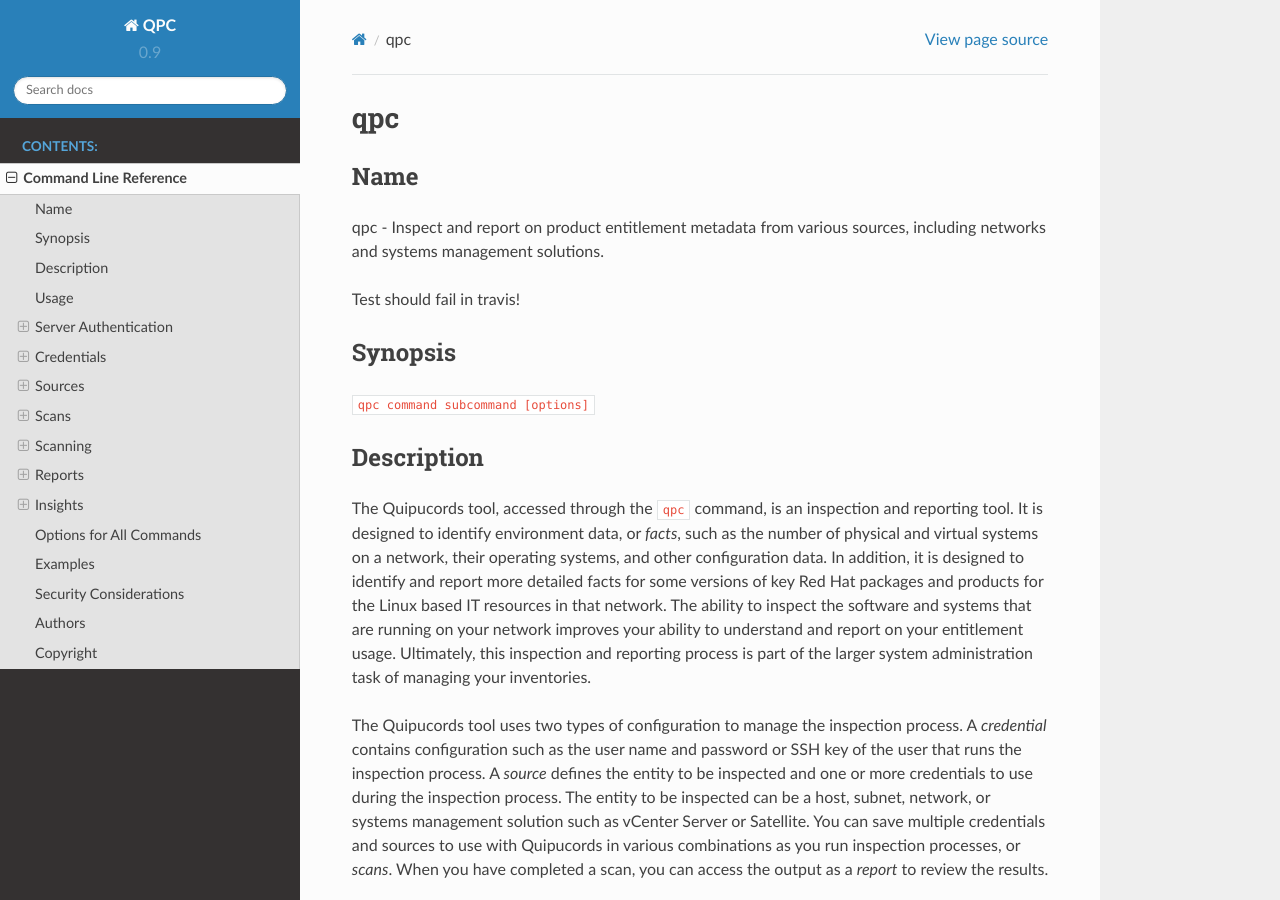
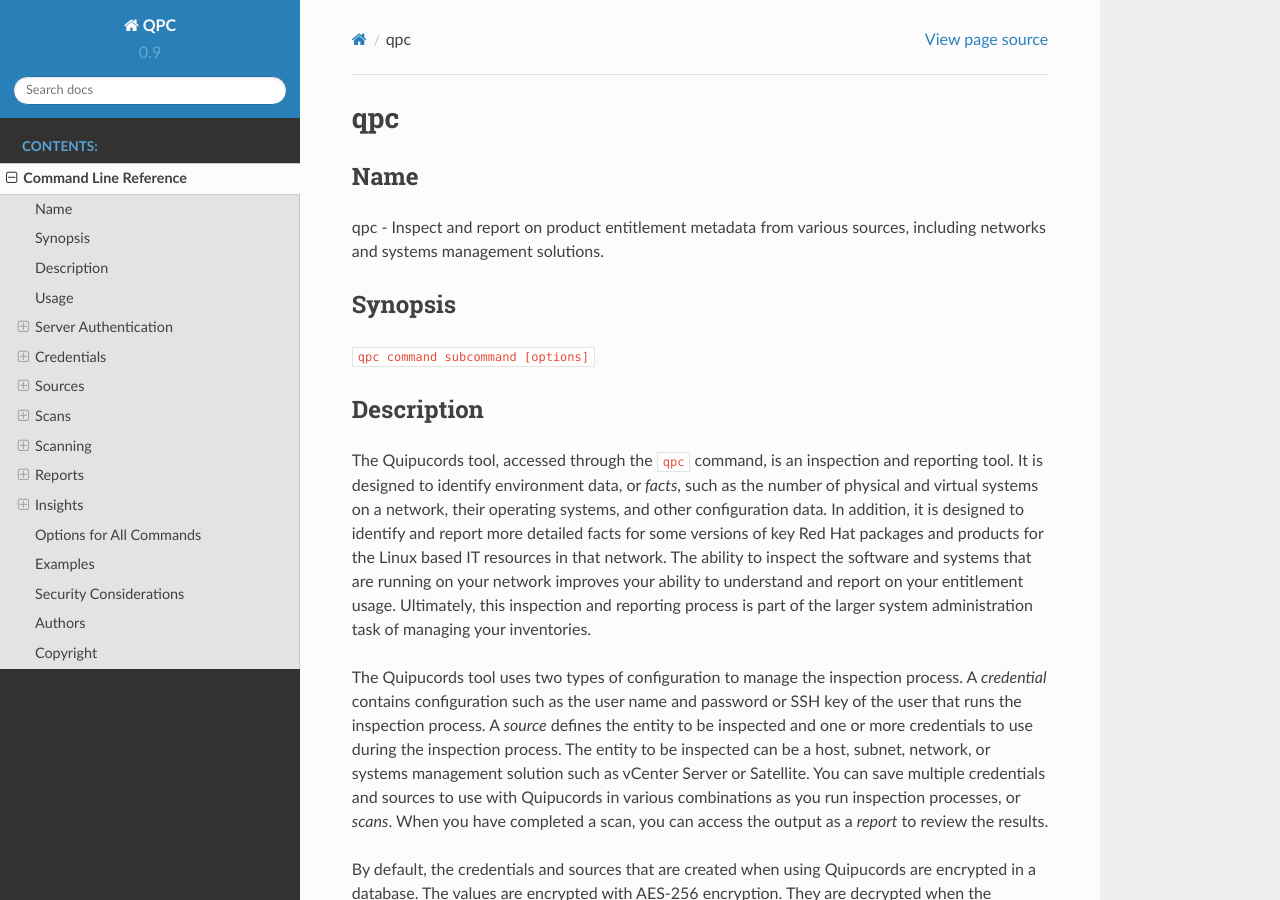
Before and after one commit to quipucords/qpc, a Sphinx documentation site: the page built from docs/source/man.rst, in a window 1280 px wide and 900 px high. Built offline with Sphinx 7.4.7 and the Read the Docs theme 2.0.0, drawn with Linux system fonts in a browser that asks for light colours.

```diff
--- a/docs/source/man.rst
+++ b/docs/source/man.rst
@@ -6,7 +6,6 @@
 
 qpc - Inspect and report on product entitlement metadata from various sources, including networks and systems management solutions.
 
-Test should fail in travis!
 
 Synopsis
 --------
```
Also changed, not shown: .travis.yml, 5 other files.
